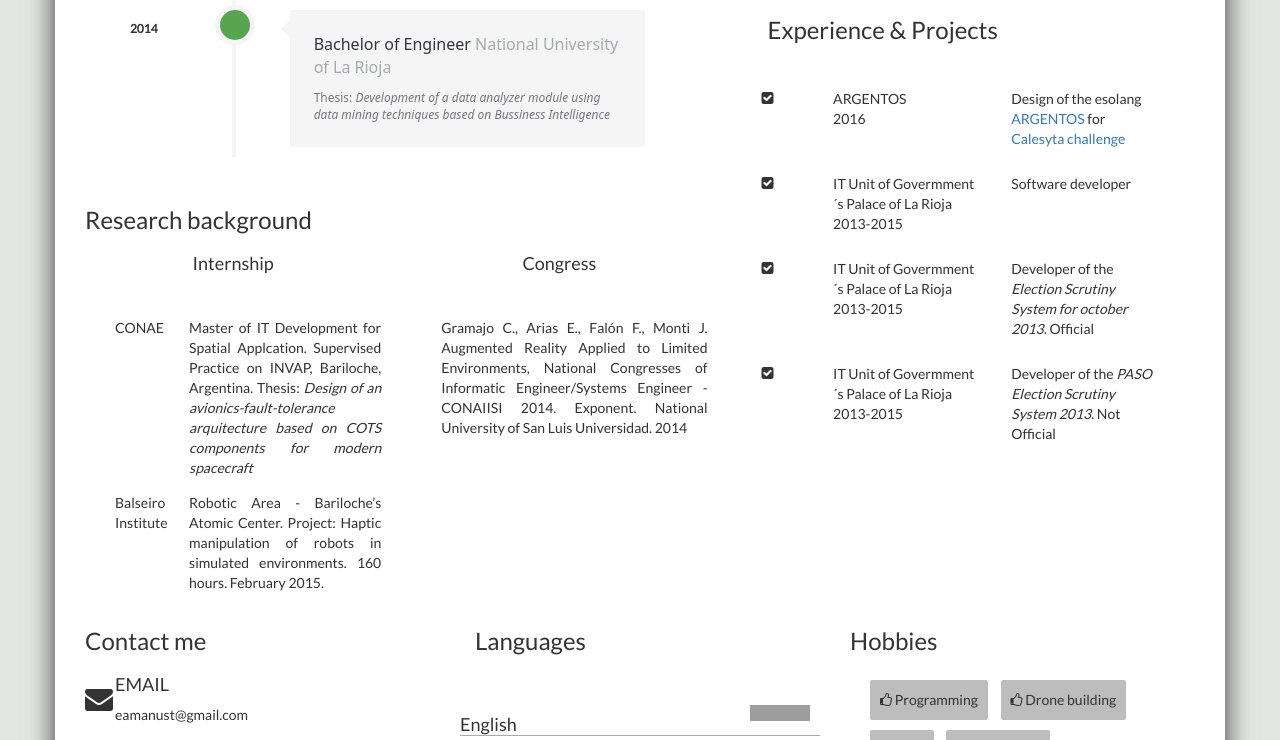
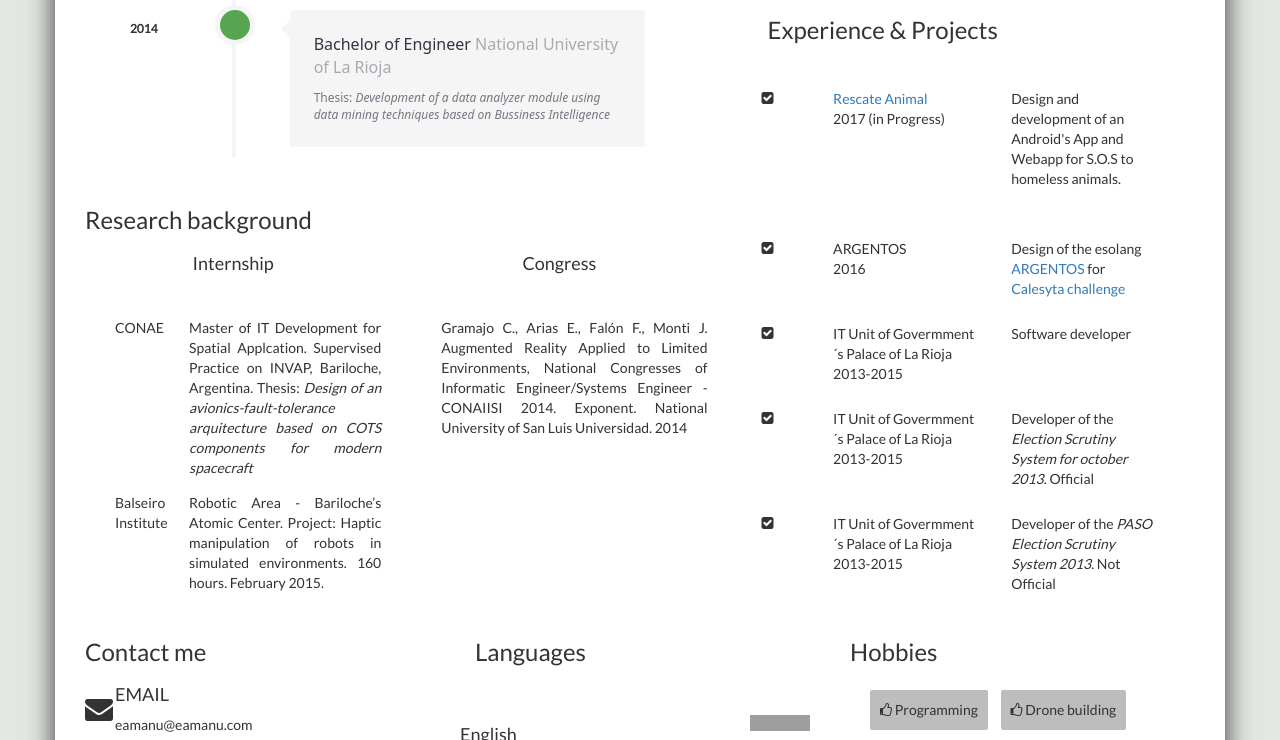
Before and after one commit to eamanu/emmanuelarias, a plain HTML site: page index.html in a window 1280 px wide. Shown: the part 839-1579 px from the top of the page. Drawn offline with nearby package versions, Linux system fonts and the light colour scheme; grey boxes are pictures that could not be loaded.

Commit message:
Change some features Change email. Add RescateAnimal project

```diff
--- a/index.html
+++ b/index.html
@@ -170,6 +170,19 @@
                       <i class="fa-li fa fa-check-square"></i>
                     </div>
                     <div class="col-sm-5">
+                      <a href="https://github.com/eamanu/Rescate-Animal">Rescate Animal</a><br>
+                      2017 (in Progress)
+                    </div>
+                    <div class="col-sm-5">
+                      Design and development of an Android's App and Webapp for S.O.S to homeless animals.
+                    </div>
+                  </li>
+                  <li>
+                  <li>
+                    <div class="col-sm-1">
+                      <i class="fa-li fa fa-check-square"></i>
+                    </div>
+                    <div class="col-sm-5">
                       ARGENTOS<br>
                       2016
                     </div>
@@ -234,7 +247,7 @@
             </div>
             <div class="col-sm-11">
               <h4 class="h4_contact_me">EMAIL</h4>
-              eamanust@gmail.com
+              eamanu@eamanu.com
             </div>
           </div>
           <div class="row row_contact_me">
--- a/js/my.js
+++ b/js/my.js
@@ -6,12 +6,12 @@ $(document).ready(function() {
 
     $(function(){
           $(".hello").typed({
-            strings:["Ha!","Hi! My man", "Hi! I am Emmanuel", "And tis", "And this is my resume"],
+            strings:["Hi! I am Emmanuel Arias"],
             typeSpeed:100,
             startDelay:100,
             shuffle:false,
             backDelay: 500,
-            loop: true,
+            loop: false,
             showCursor: false,
           });
         });
```
